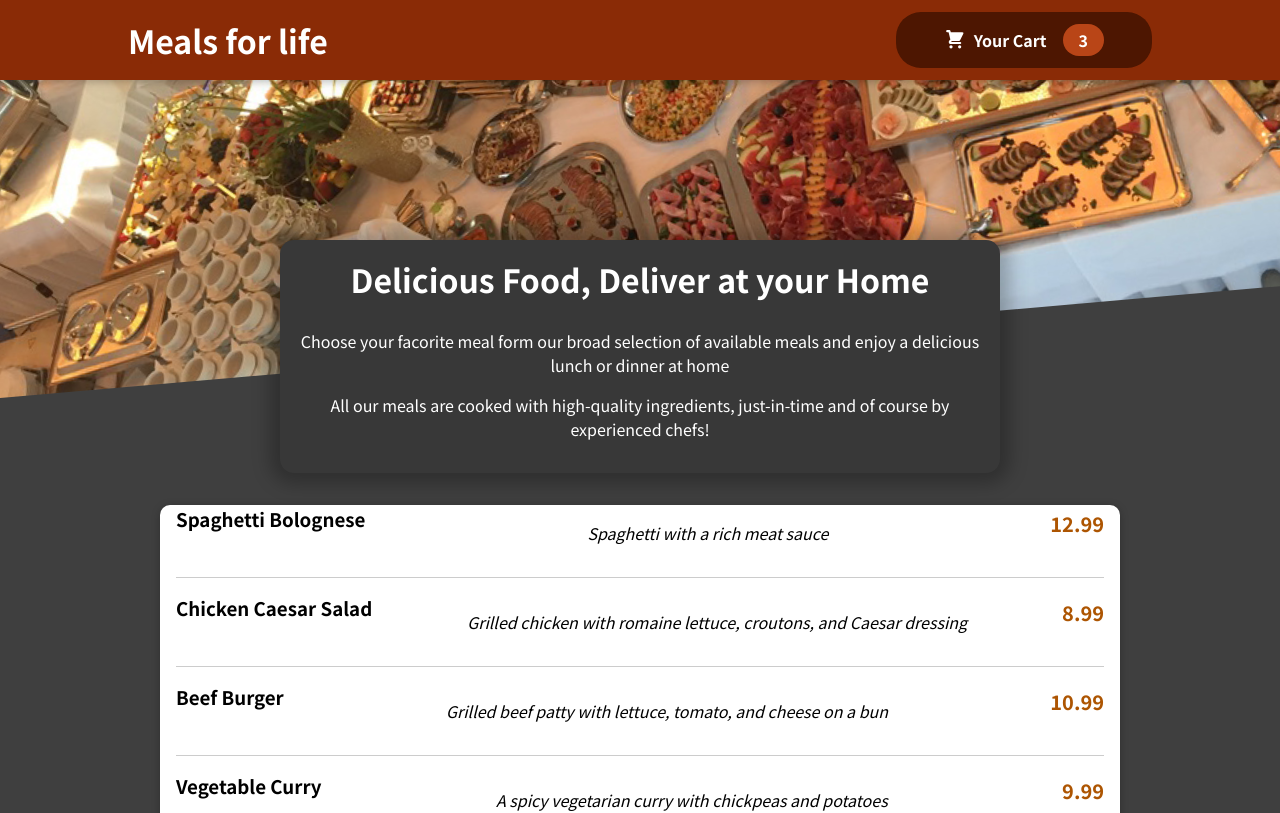
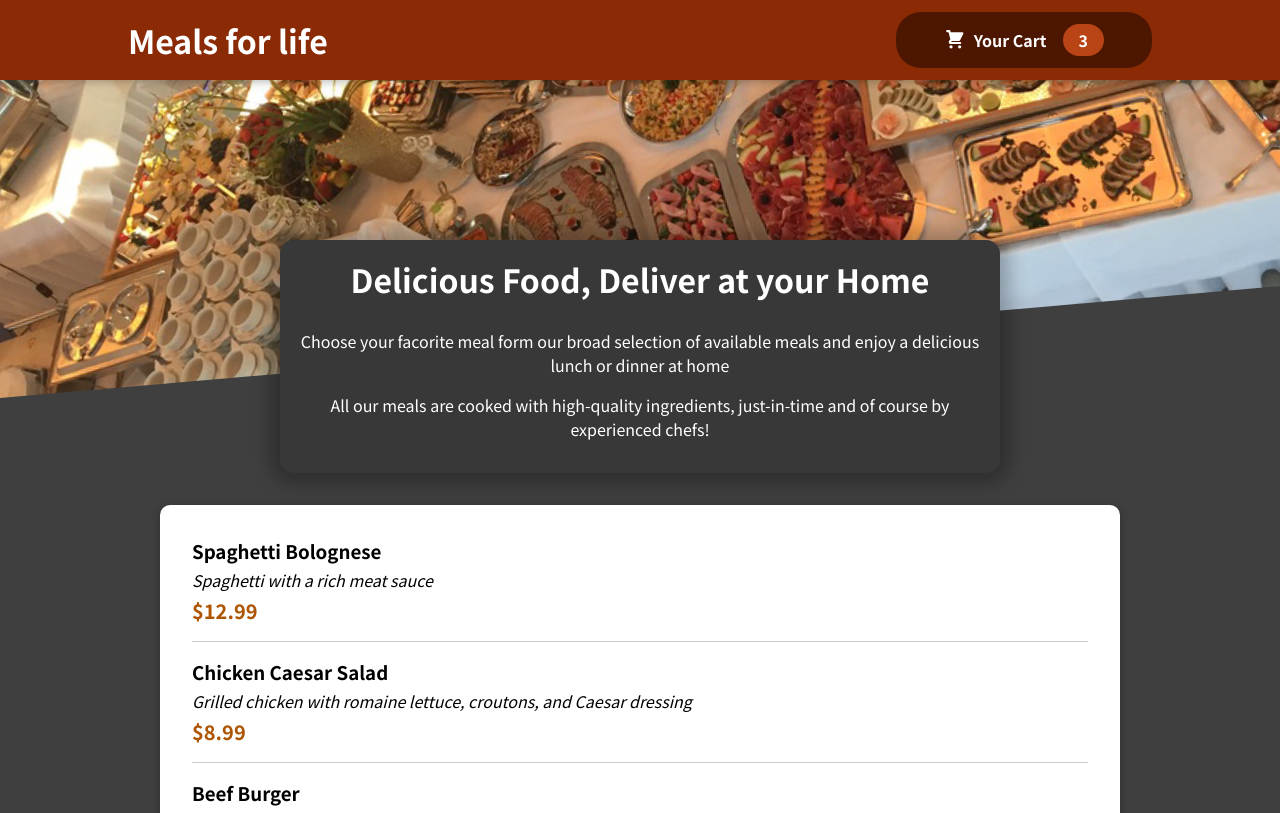
Before and after one commit to firemelon96/Ordering-App-React, a React (Create React App) app: page / in a window 1280 px wide. Shown: the top 813 px of the page. Built offline with nearby package versions, Linux system fonts and the light colour scheme.

Commit message:
Created the mealitem component

```diff
--- a/src/components/Meals/AvailableMeals.js
+++ b/src/components/Meals/AvailableMeals.js
@@ -1,7 +1,7 @@
 import React from "react";
 import classes from "./AvailableMeals.module.css";
 import Card from "../UI/Card";
-import MealItem from "./MealItem";
+import MealItem from "./MealItem/MealItem";
 
 const DUMMY_MEALS = [
   {
--- a/src/components/Meals/MealItem.js
+++ /dev/null
@@ -1,14 +0,0 @@
-import React from "react";
-import classes from "./MealItem.module.css";
-
-const MealItem = (props) => {
-  return (
-    <li className={classes.meal} key={props.id}>
-      <h3>{props.name}</h3>
-      <p className={classes.description}>{props.description}</p>
-      <p className={classes.price}>{props.price}</p>
-    </li>
-  );
-};
-
-export default MealItem;
--- /dev/null
+++ b/src/components/Meals/MealItem/MealItem.js
@@ -0,0 +1,18 @@
+import React from "react";
+import classes from "./MealItem.module.css";
+
+const MealItem = (props) => {
+  const price = `$${props.price.toFixed(2)}`;
+  return (
+    <li className={classes.meal} key={props.id}>
+      <div>
+        <h3>{props.name}</h3>
+        <div className={classes.description}>{props.description}</div>
+        <div className={classes.price}>{price}</div>
+      </div>
+      <div></div>
+    </li>
+  );
+};
+
+export default MealItem;
--- a/src/components/UI/Card.module.css
+++ b/src/components/UI/Card.module.css
@@ -2,4 +2,5 @@
     background: white;
     box-shadow: 0 2px 8px rgba(0, 0, 0, 0.26);
     border-radius: 10px;
+    padding: 1rem;
   }
```
Also changed, not shown: src/components/Meals/MealItem/MealItem.module.css (renamed from src/components/Meals/MealItem.module.css), src/components/Meals/MealItem/MealItemForm.js (added).
